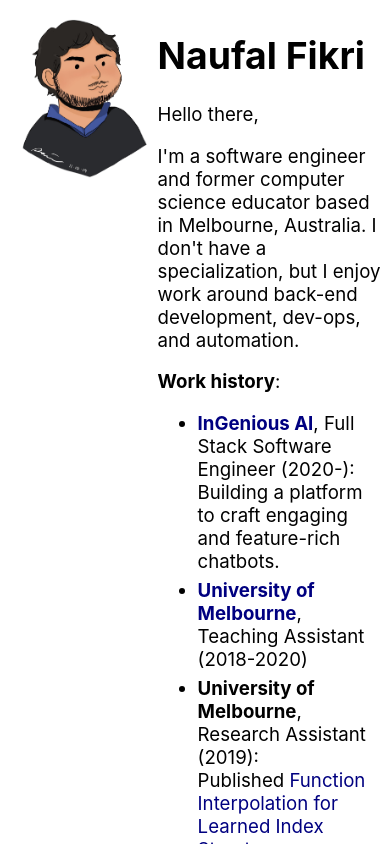
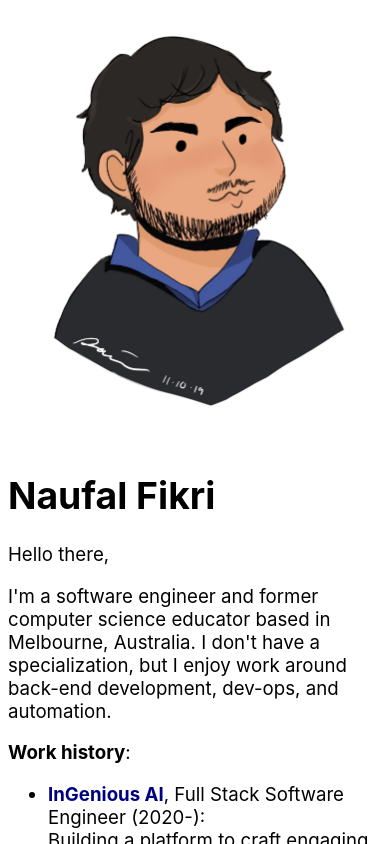
Before and after one commit to naufik/naufik.net, a Next.js app: page / in a window 390 px wide. Shown: the top 844 px of the page. Built offline with nearby package versions, Linux system fonts and the light colour scheme.

Commit message:
(Poor attempt at) responsiveness.

```diff
--- a/pages/index.tsx
+++ b/pages/index.tsx
@@ -9,12 +9,10 @@ const Home: NextPage = () => {
       <Head>
         <title>Naufal Fikri</title>
       </Head>
-      <main className={styles.main}>
-        <div className={styles.top}></div>
-
-        <div className={styles.imageContainer}>
-          <img className={styles.splashImg} src="/me.png" />
-        </div>
+       <main className={styles.main}>
+         <div className={styles.imageContainer}>
+           <img className={styles.splashImg} src="/me.png" />
+         </div>
         <div className={styles.splashContent}>
           <h1>
             Naufal Fikri
@@ -35,7 +33,6 @@ const Home: NextPage = () => {
               <li><strong><a href="https://nodeflux.io">Nodeflux</a></strong>, Software Engineer Intern (2018).</li>
             </ul>
           </p>
-
           <span className={styles.navTemp}>
             <Link href="/resume.pdf">Resume (PDF)</Link>
             {" | "}
@@ -43,11 +40,10 @@ const Home: NextPage = () => {
             {" | "}
             <a href="https://linkedin.com/in/naufik">LinkedIn</a>
           </span>
-        </div>
-        <div/>
         <footer className={styles.footer}>
           <p>&copy; Naufal Fikri Setiawan 2016-2023</p>
         </footer>
+        </div>
       </main>
     </div>
   );
--- a/styles/Home.module.css
+++ b/styles/Home.module.css
@@ -1,10 +1,27 @@
 .main {
   font-size: 14pt;
-  display: grid;
-  grid-template-columns: 2fr 3fr;
-  max-width: 1300px;
+  max-width: 1400px;
   margin: auto;
+  display: flex;
+  gap: 40px;
 }
+
+  @media (max-width: 860px) {
+    .main {
+      flex-direction: column;
+    }
+
+    .imageContainer {
+      display: flex;
+
+      align-items: center;
+      justify-content: center;
+    }
+
+    .splashImg {
+      height: 400px;
+    }
+  }
 
 .main li {
   margin-bottom: 6px;
@@ -13,19 +30,6 @@
 .splashImg {
   width: 100%;
   object-fit: scale-down;
-}
-
-.top, .bottom {
-  grid-column-start: 1;
-  grid-column-end: 3;
-}
-
-.pronouns {
-  visibility: hidden;
-  font-weight: 400;
-  margin-left: 4px;
-  font-size: 20pt;
-  color: gray;
 }
 
 .main a {
@@ -49,3 +53,19 @@
 .navTemp > a {
   font-weight: bold;
 }
+
+.pronouns {
+  visibility: hidden;
+  font-weight: 400;
+  margin-left: 4px;
+  font-size: 20pt;
+  color: gray;
+}
+
+.imageContainer {
+  flex: 35%;
+}
+
+.splashContent {
+  flex: 65%;
+}
```
